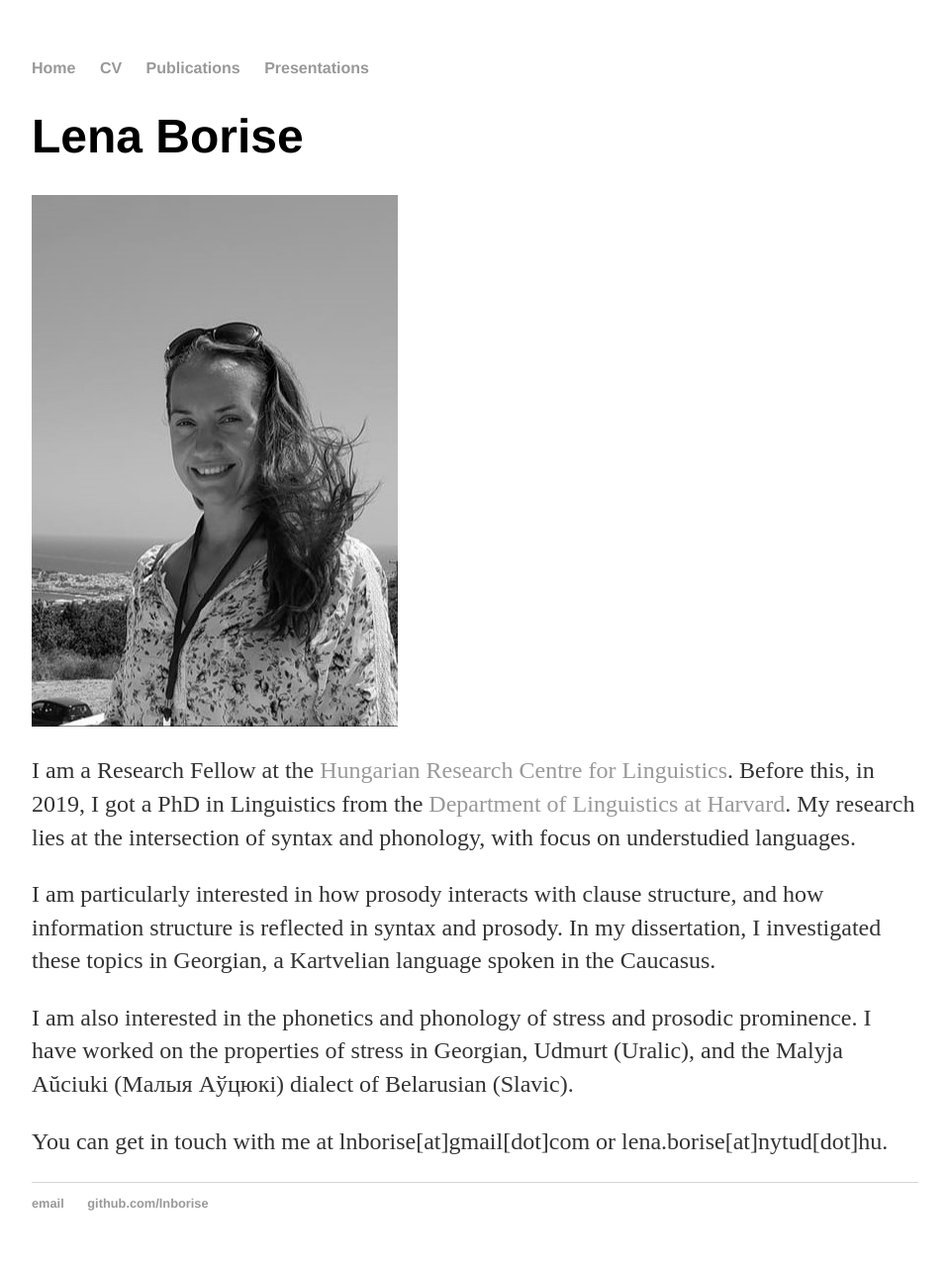
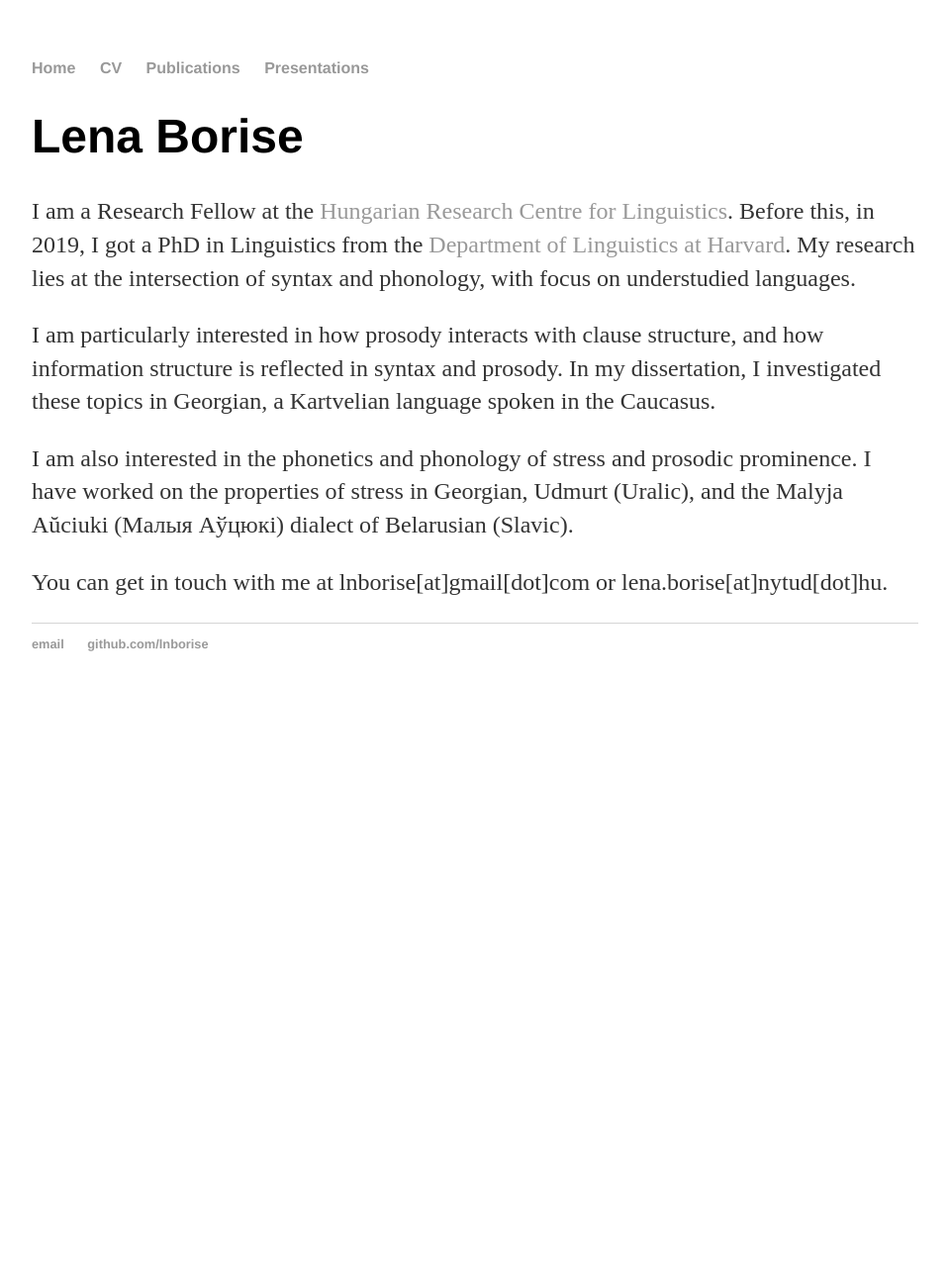
Before and after one commit to lnborise/lnborise.github.io, a Jekyll site: the page built from index.html, in a window 1280 px wide. Shown: the whole page at 99% size, without its empty margins (160-1119 px from the left). Built offline with Jekyll 4.4.1, drawn with Linux system fonts in a browser that asks for light colours; after the commit the page ends 900 px from its top, so only the background shows below that.

Commit message:
Update index.html

```diff
--- a/index.html
+++ b/index.html
@@ -4,9 +4,7 @@ title: Lena Borise
 ---
 <div class="blurb">
 	<h1>Lena Borise</h1>
-	 <body>
-      	<img src="https://github.com/lnborise/lnborise.github.io/blob/517a61ae4ae6f0523591e02cd635ea018c6ac473/LB.jpg">
-   	</body>
+
 	<p>I am a Research Fellow at the <a href="http://www.nytud.hu/eng/index.html">Hungarian Research Centre for Linguistics</a>. Before this, in 2019, I got a PhD in Linguistics from the <a href="https://linguistics.fas.harvard.edu/">Department of Linguistics at Harvard</a>. My research lies at the intersection of syntax and phonology, with focus on understudied languages.</p>
 	<p>I am particularly interested in how prosody interacts with clause structure, and how information structure is reflected in syntax and prosody. In my dissertation, I investigated these topics in Georgian, a Kartvelian language spoken in the Caucasus.</p>
 	<p>I am also interested in the phonetics and phonology of stress and prosodic prominence. I have worked on the properties of stress in Georgian, Udmurt (Uralic), and the Malyja Aŭciuki (Малыя Аўцюкі) dialect of Belarusian (Slavic).</p>
```
